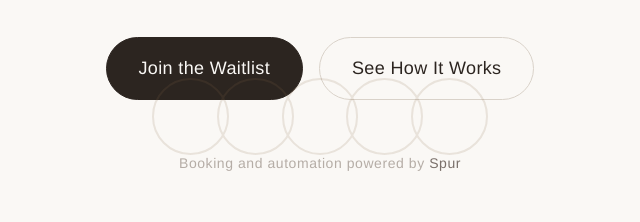
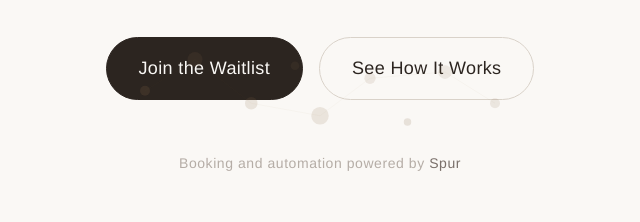
Before and after one commit to neelbarm/the-common-collective, a plain HTML site: page index.html in a window 1280 px wide. Shown: the part 641-863 px from the top of the page, 320-960 px from the left. Drawn offline with Linux system fonts and the light colour scheme; a web font is replaced by a local one.

Commit message:
Fix hero motif: replace Audi-looking overlapping circles with scattered constellation SVG

```diff
--- a/index.html
+++ b/index.html
@@ -75,13 +75,27 @@
       <span class="powered-label hero-reveal hero-reveal-delay-4">Booking and automation powered by <strong>Spur</strong></span>
     </div>
 
-    <!-- Cohort visual motif -->
+    <!-- Cohort visual motif — scattered constellation -->
     <div class="hero-motif" aria-hidden="true">
-      <div class="dot"></div>
-      <div class="dot"></div>
-      <div class="dot"></div>
-      <div class="dot"></div>
-      <div class="dot"></div>
+      <svg viewBox="0 0 400 120" fill="none" xmlns="http://www.w3.org/2000/svg">
+        <!-- Organic cluster of dots suggesting community -->
+        <circle cx="60" cy="55" r="4" fill="currentColor" opacity="0.18"/>
+        <circle cx="100" cy="30" r="6" fill="currentColor" opacity="0.12"/>
+        <circle cx="145" cy="65" r="5" fill="currentColor" opacity="0.15"/>
+        <circle cx="180" cy="35" r="3.5" fill="currentColor" opacity="0.1"/>
+        <circle cx="200" cy="75" r="7" fill="currentColor" opacity="0.14"/>
+        <circle cx="240" cy="45" r="4.5" fill="currentColor" opacity="0.12"/>
+        <circle cx="270" cy="80" r="3" fill="currentColor" opacity="0.16"/>
+        <circle cx="300" cy="40" r="5.5" fill="currentColor" opacity="0.11"/>
+        <circle cx="340" cy="65" r="4" fill="currentColor" opacity="0.13"/>
+        <!-- Subtle connecting lines between some dots -->
+        <line x1="100" y1="30" x2="145" y2="65" stroke="currentColor" stroke-width="0.5" opacity="0.06"/>
+        <line x1="145" y1="65" x2="200" y2="75" stroke="currentColor" stroke-width="0.5" opacity="0.06"/>
+        <line x1="200" y1="75" x2="240" y2="45" stroke="currentColor" stroke-width="0.5" opacity="0.06"/>
+        <line x1="240" y1="45" x2="300" y2="40" stroke="currentColor" stroke-width="0.5" opacity="0.06"/>
+        <line x1="60" y1="55" x2="100" y2="30" stroke="currentColor" stroke-width="0.5" opacity="0.06"/>
+        <line x1="300" y1="40" x2="340" y2="65" stroke="currentColor" stroke-width="0.5" opacity="0.06"/>
+      </svg>
     </div>
   </section>
 
--- a/style.css
+++ b/style.css
@@ -321,28 +321,21 @@ section {
   margin-bottom: var(--space-12);
 }
 
-/* Cohort visual motif — abstract circles */
+/* Cohort visual motif — scattered constellation */
 .hero-motif {
   position: absolute;
-  bottom: 8%;
+  bottom: 6%;
   left: 50%;
   transform: translateX(-50%);
-  display: flex;
-  gap: calc(var(--space-2) * -1);
-  opacity: 0.15;
+  width: clamp(260px, 40vw, 500px);
+  color: var(--color-primary);
+  pointer-events: none;
 }
 
-.hero-motif .dot {
-  width: clamp(40px, 6vw, 80px);
-  height: clamp(40px, 6vw, 80px);
-  border-radius: 50%;
-  border: 2px solid var(--color-primary);
+.hero-motif svg {
+  width: 100%;
+  height: auto;
 }
-
-.hero-motif .dot:nth-child(2) { margin-left: -12px; }
-.hero-motif .dot:nth-child(3) { margin-left: -12px; }
-.hero-motif .dot:nth-child(4) { margin-left: -12px; }
-.hero-motif .dot:nth-child(5) { margin-left: -12px; }
 
 .powered-label {
   font-size: var(--text-xs);
```
